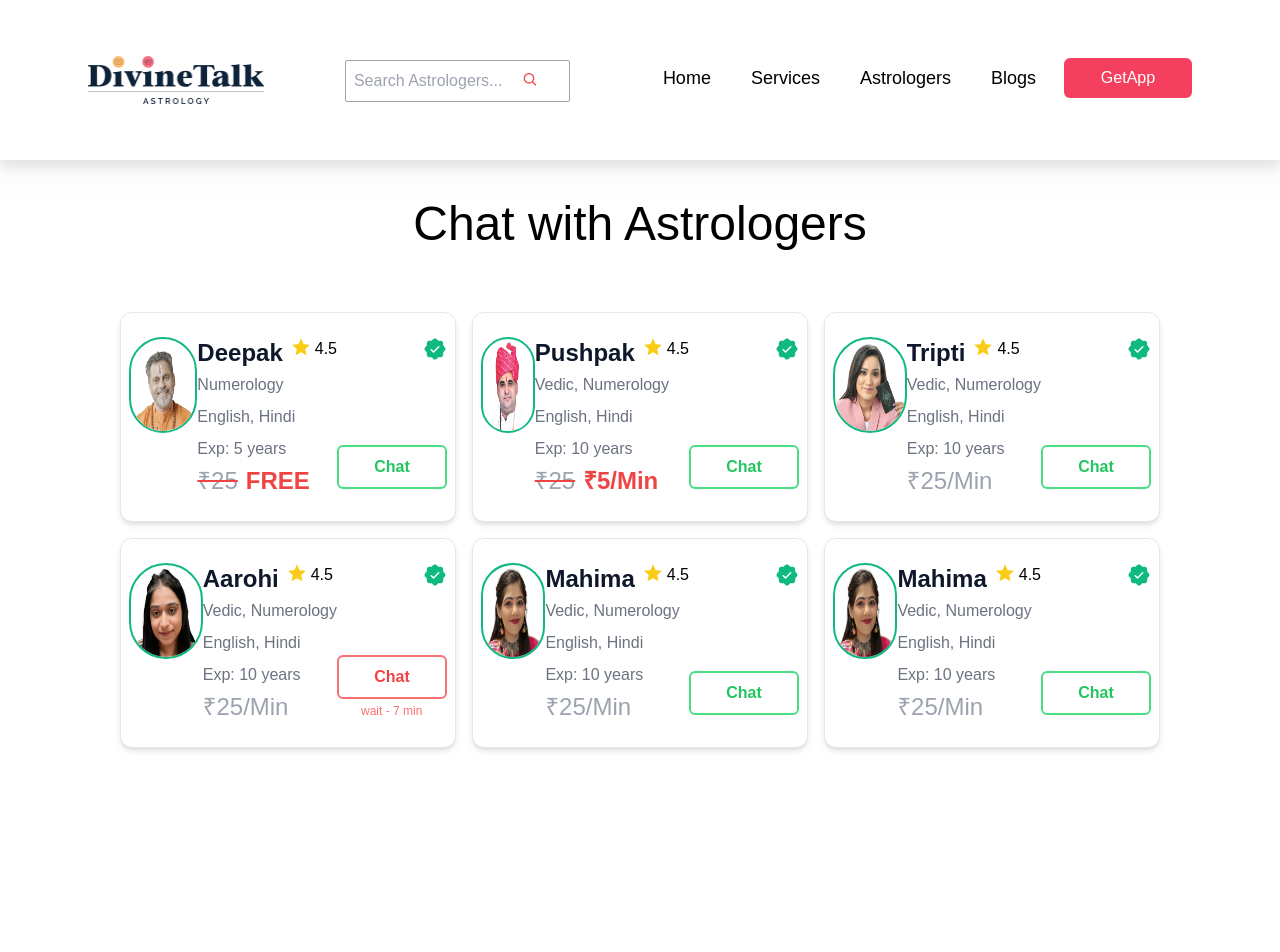
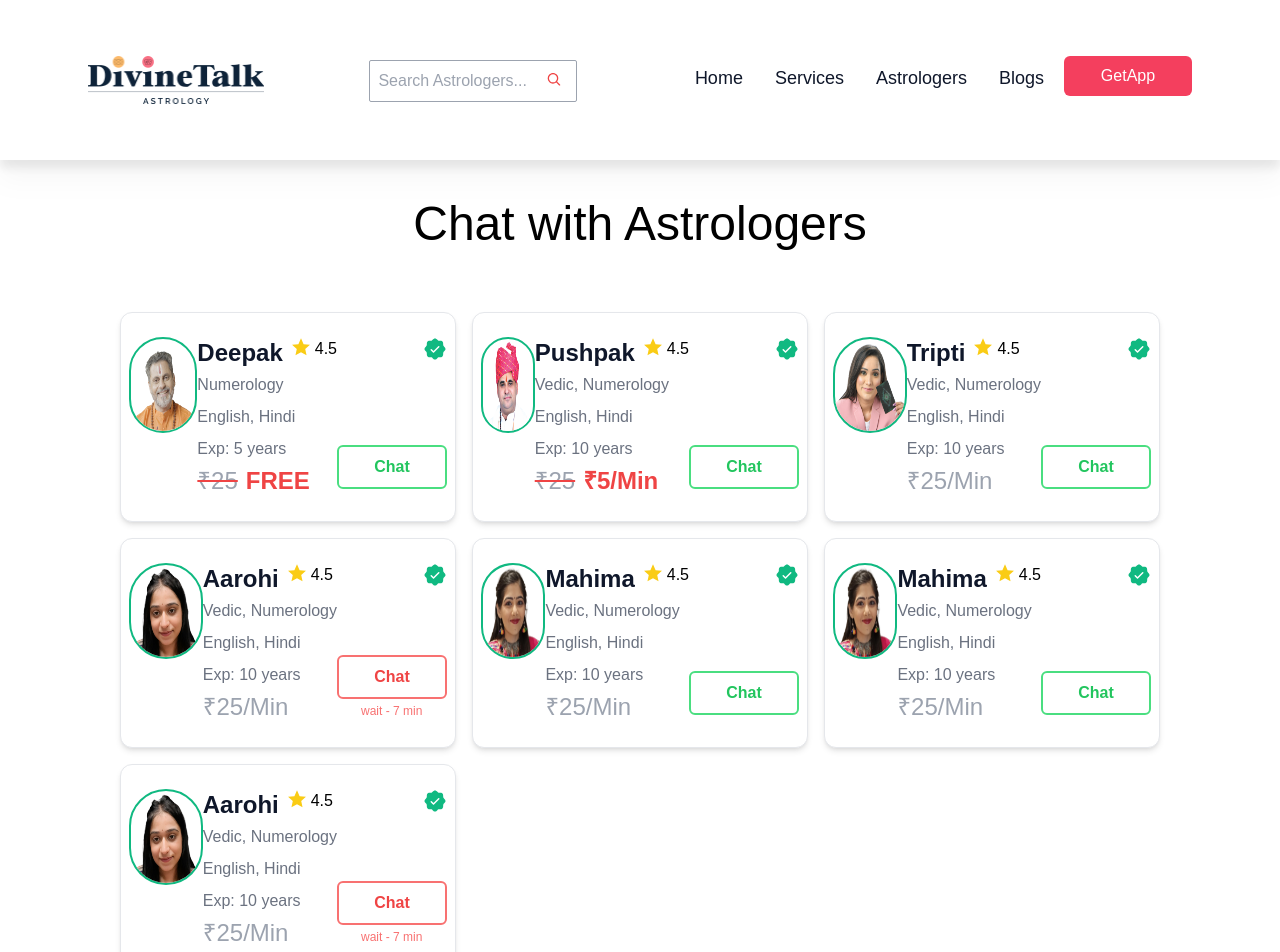
Before and after one commit to Aruna583/my-project, a React (Vite) app: page /astrologers in a window 1280 px wide. Shown: the top 952 px of the page. Before the commit the page ends 800 px from the top, so only its background shows below. Built offline with nearby package versions, Linux system fonts and the light colour scheme.

Commit message:
changed the navigation links

```diff
--- a/src/components/Astrologers.jsx
+++ b/src/components/Astrologers.jsx
@@ -19,8 +19,8 @@ const Astrologers = () => {
 
 
   return (
-    <div className='px-2 md:mx-28'>
-        <h1 className='text-center font-normal text-sm md:text-5xl blue-gray-900 md:block py-10 font-sans'>Chat with Astrologers</h1>
+    <div className='px-2 md:mx-28 overflow-y-auto py-20 md:py-40 bg-white'>
+        <h1 className='text-center font-normal text-sm md:text-5xl blue-gray-900 hidden md:block py-10 font-sans'>Chat with Astrologers</h1>
         <div className='py-6 grid grid-cols-1 lg:grid-cols-2 xl:grid-cols-3 place-items-center gap-2 md:gap-2 lg:gap-4 px-2 md:px-0'>
             {astrologerData?.map((astrologer) => (
                 <AstrologerCard key={astrologer.id} astrologer={astrologer}/>
--- a/src/components/Blogs.jsx
+++ b/src/components/Blogs.jsx
@@ -2,7 +2,7 @@ import React from 'react'
 
 const Blogs = () => {
   return (
-    <div className='text-center font-serif font-semibold text-2xl py-6'>Blogs</div>
+    <div className='text-center font-serif font-semibold text-2xl py-44'>Blogs</div>
   )
 }
 
--- a/src/components/Home.jsx
+++ b/src/components/Home.jsx
@@ -2,7 +2,7 @@ import React from 'react'
 
 const Home = () => {
   return (
-    <div className='text-center font-serif font-semibold text-2xl py-6'>Home</div>
+    <div className='text-center font-serif font-semibold text-2xl py-44'>Home</div>
   )
 }
 
--- a/src/components/NavBar.jsx
+++ b/src/components/NavBar.jsx
@@ -1,7 +1,8 @@
 import React, { useState } from 'react';
 import Logo from '../assets/logo.png';
 import { NavBarData } from '../utils/NavBarData';
-import { CgMenuBoxed } from 'react-icons/cg';
+import { CgArrowLeft, CgMenuBoxed } from 'react-icons/cg';
+import { FaAngleLeft } from "react-icons/fa6";
 import ResponsiveMenu from './ResponsiveMenu';
 import { useNavigate } from 'react-router-dom';
 import { useDispatch, useSelector } from 'react-redux';
@@ -12,6 +13,7 @@ const NavBar = () => {
     const [open, setOpen] = useState(false);
     const [activeLink, setActiveLink] = useState(null);
     const [searchTerm, setSearchTerm] = useState('')
+    const [activeItem, setActiveItem] = useState(null);
     const navigate = useNavigate();
     const dispatch = useDispatch();
 
@@ -23,18 +25,19 @@ const NavBar = () => {
         navigate('/filter-data')
     }
     }
+    console.log(activeItem)
 
   return (
     <>
-    <nav className='bg-white w-full h-36 md:h-40 md:drop-shadow-xl drop-shadow-md flex justify-center items-center px-2'>
+    <nav className={`bg-white w-full h-36 md:h-40 lg:drop-shadow-xl md:drop-shadow-md flex justify-center items-center px-2 fixed ${activeItem ? 'h-24' : ''}`}>
        <div className='container flex justify-between'>
         <div>
-            <img src={Logo} alt='divine-logo' className='h-8 md:h-12 w-20 md:w-44'/>
+            <img src={Logo} alt='divine-logo' className={`h-8 md:h-12 w-20 md:w-44 ${activeItem ? 'hidden md:block': ''}`}/>
         </div>
-        <div className='pt-1 relative'>
+        <div className={`pt-1 relative md:w-52  ${activeItem ? 'hidden md:block': ''}`}>
            <form onSubmit={handleSearchQuery}>
            <input
-            className='border border-gray-400 rounded-sm p-2 w-32 md:w-full'
+            className={`border border-gray-400 rounded-sm p-2 w-32 md:w-full` }
             type='text'
             value={searchTerm}
             onChange={(e) => setSearchTerm(e.target.value)}
@@ -43,15 +46,16 @@ const NavBar = () => {
            </form>
            <CgSearch className='absolute right-1 md:right-0 md:inset-x-44 top-4 text-red-500' />
         </div>
-        <div className='hidden md:block'>
-            <ul className='flex items-center gap-4'>
+        <div className='hidden md:block '>
+            <ul className='flex gap-2'>
             {NavBarData.map((item) => {
                 return (
                 <li
                 key={item.id}
-                className={`inline-block py-2 px-3 text-lg cursor-pointer blue-gray-900 hover:bg-rose-500 hover:text-white hover:rounded-md ${activeLink === item.link ? 'font-bold' : ''}`}
+                className={`inline-block py-2 px-3 text-lg cursor-pointer text-slate-900 hover:bg-rose-500 hover:text-white hover:rounded-md ${activeLink === item.link ? 'font-bold' : ''}`}
                 onClick={() => {
                     setActiveLink(item.link)
+                    setActiveItem(item)
                     navigate(item.link)
                 }}
                 >
@@ -66,6 +70,12 @@ const NavBar = () => {
             </button>
             </ul>
         </div>
+        {activeItem && (
+            <div className='flex gap-6 w-56'>
+            <FaAngleLeft className='md:hidden  w-2 h-4 text-slate-900' onClick={() => {setOpen(!open)}}/>
+            <p className='text-sm text-slate-900 md:hidden'>Connect With {activeItem.title}</p>
+            </div>
+        )}
         <div
         className='md:hidden'
         onClick={() => setOpen(!open)}
@@ -75,7 +85,7 @@ const NavBar = () => {
         </div>
 
     </nav>
-    <ResponsiveMenu open={open} setOpen={setOpen}/>
+    {open && <ResponsiveMenu open={open} setOpen={setOpen} setActiveItem={setActiveItem}/>}
 
     </>
   )
--- a/src/components/ResponsiveMenu.jsx
+++ b/src/components/ResponsiveMenu.jsx
@@ -1,8 +1,11 @@
-import React from 'react';
+import React, { useState } from 'react';
 import {motion, AnimatePresence} from 'framer-motion';
-import { Link } from 'react-router-dom';
+import { Link, useNavigate } from 'react-router-dom';
+import { NavBarData } from '../utils/NavBarData';
 
-const ResponsiveMenu = ({open, setOpen}) => {
+const ResponsiveMenu = ({open, setOpen, setActiveItem}) => {
+    const navigate = useNavigate();
+    const [activeLink, setActiveLink] = useState(null);
   return <AnimatePresence mode='wait'>
     {
         open && (
@@ -14,13 +17,30 @@ const ResponsiveMenu = ({open, setOpen}) => {
             className='absolute  top-20 left-0 w-full h-screen z-20'
             >
                 <div className='text-xl bg-red-400 text-white rounded-md px-4 py-4 m-6'>
-                    <ul className='gap-4'>
+                    {/* <ul className='gap-4'>
                         <Link to='/' onClick={() => setOpen(!open)}><li>Home</li></Link>
                         <Link to='/Services' onClick={() => setOpen(!open)}><li>Services</li></Link>
                         <Link to='/astrologers' onClick={() => setOpen(!open)}><li>Astrologers</li></Link>
                         <Link to='/blogs' onClick={() => setOpen(!open)}><li>Blogs</li></Link>
-                    </ul>
-                </div>
+                    </ul> */}
+            <ul className='flex flex-col gap-2'>
+            {NavBarData.map((item) => {
+                return (
+                <li
+                key={item.id}
+                className={`inline-block py-2 px-3 text-lg cursor-pointer text-white hover:bg-rose-500 hover:text-white hover:rounded-md ${activeLink === item.link ? 'font-bold' : ''}`}
+                onClick={() => {
+                    setActiveLink(item.link)
+                    setActiveItem(item)
+                    navigate(item.link)
+                    setOpen(!open)
+                }}
+                >
+                    {item.title}
+                </li>)
+            })}
+            </ul>
+            </div>
             </motion.div>
         )
     }
--- a/src/components/Services.jsx
+++ b/src/components/Services.jsx
@@ -2,7 +2,7 @@ import React from 'react'
 
 const Services = () => {
   return (
-    <div className='text-center font-serif font-semibold text-2xl py-6'>Services</div>
+    <div className='text-center font-serif font-semibold text-2xl py-44'>Services</div>
   )
 }
 
--- a/src/utils/AstrologerData.jsx
+++ b/src/utils/AstrologerData.jsx
@@ -79,4 +79,16 @@ export const astrologersData = [
         rating: 4.5,
         online:true
     },
+    {
+        id: 7,
+        name: 'Aarohi',
+        imageUrl: img4,
+        speciality: 'Vedic, Numerology',
+        languages: 'English, Hindi',
+        experience: '10 years',
+        amount: '₹25/Min',
+        isFree: false,
+        rating: 4.5,
+        online:false
+    },
 ]
```
